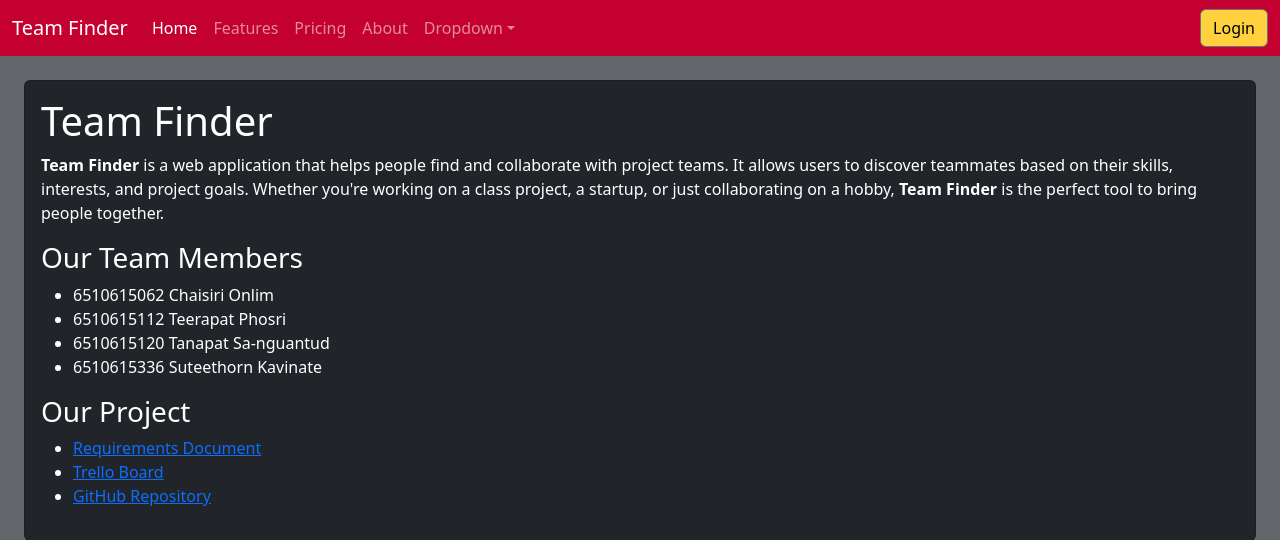
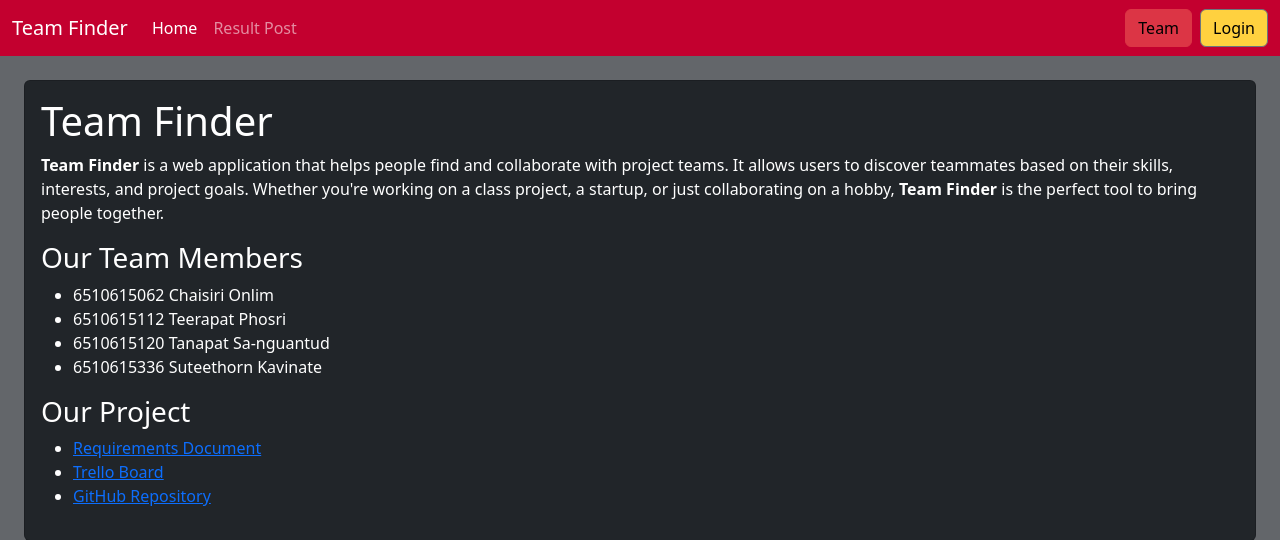
Before and after one commit to tu-teamfinder/teamfinder-deploy, a Django app: page /about in a window 1280 px wide. Shown: the top 540 px of the page. Run offline with Django 5.2, Linux system fonts and the light colour scheme; some libraries are stand-ins or nearby versions.

Commit message:
add Team button

```diff
--- a/teamfinder/teamfinder_app/templates/base.html
+++ b/teamfinder/teamfinder_app/templates/base.html
@@ -24,25 +24,10 @@
                 </a>
               </li>
               <li class="nav-item">
-                <a class="nav-link" href="#">Features</a>
-              </li>
-              <li class="nav-item">
-                <a class="nav-link" href="#">Pricing</a>
-              </li>
-              <li class="nav-item">
-                <a class="nav-link" href="#">About</a>
-              </li>
-              <li class="nav-item dropdown">
-                <a class="nav-link dropdown-toggle" data-bs-toggle="dropdown" href="#" role="button" aria-haspopup="true" aria-expanded="false">Dropdown</a>
-                <div class="dropdown-menu">
-                  <a class="dropdown-item" href="#">Action</a>
-                  <a class="dropdown-item" href="#">Another action</a>
-                  <a class="dropdown-item" href="#">Something else here</a>
-                  <div class="dropdown-divider"></div>
-                  <a class="dropdown-item" href="#">Separated link</a>
-                </div>
+                <a class="nav-link" href="#">Result Post</a>
               </li>
             </ul>
+            <button type="button" class="btn btn-danger me-sm-2" style = "color:black;">Team</button>
             <form class="d-flex" action="{% url 'login' %}" method="get">
                 {% csrf_token %}
                 {{ form }}
```
